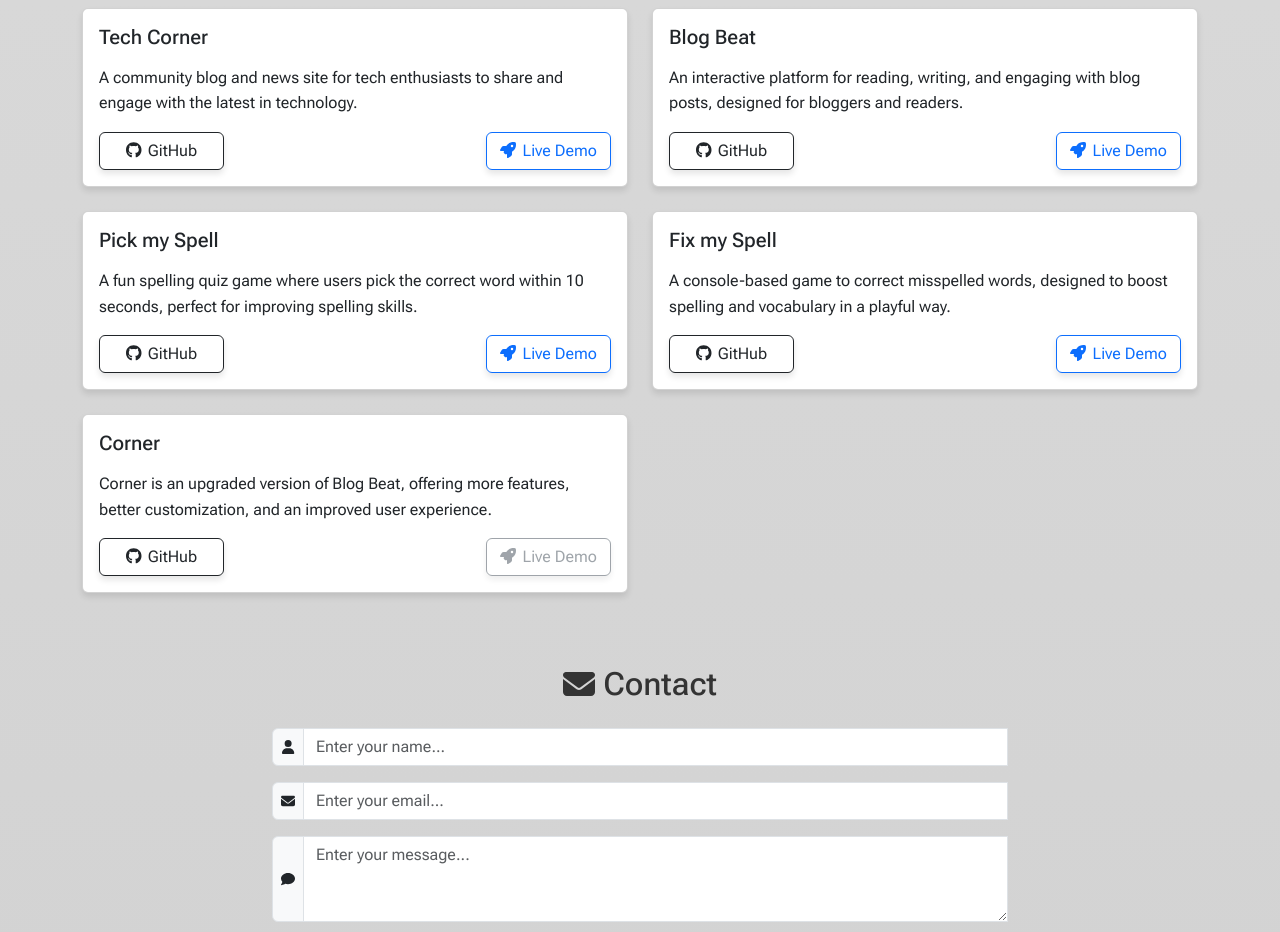
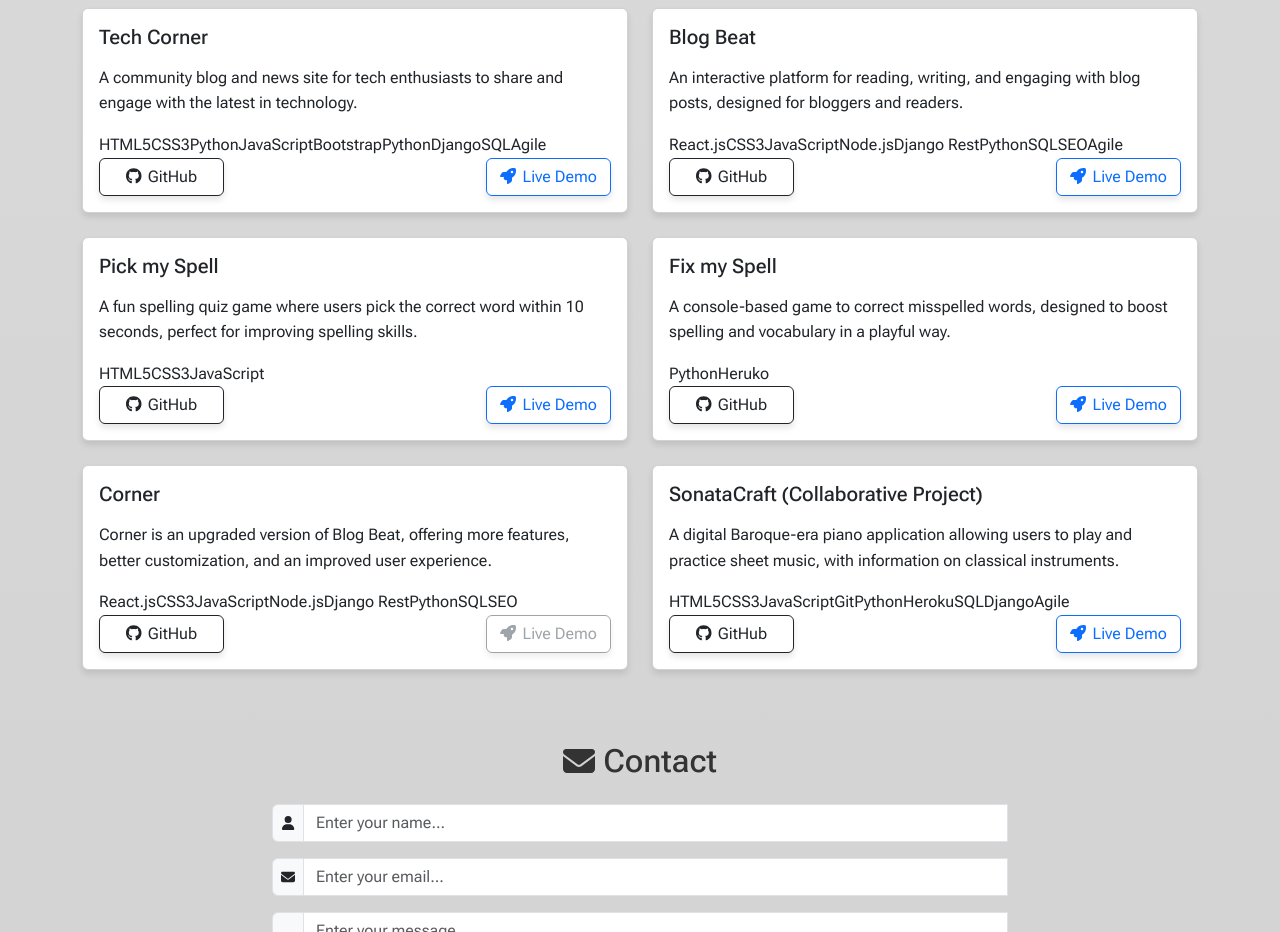
Before and after one commit to j0hanz/j0hanz-portfolio, a React (Create React App) app: page / in a window 1280 px wide. Shown: the part 3360-4292 px from the top of the page. Built offline with nearby package versions, Linux system fonts and the light colour scheme.

Commit message:
Add technologies used to project cards

```diff
--- a/src/components/Portfolio.js
+++ b/src/components/Portfolio.js
@@ -20,6 +20,17 @@ const projects = [
       'A community blog and news site for tech enthusiasts to share and engage with the latest in technology.',
     github: 'https://github.com/j0hanz/tech-corner-website',
     demo: 'https://tech-corner-web-70b84e69e118.herokuapp.com/about/',
+    technologies: [
+      'HTML5',
+      'CSS3',
+      'Python',
+      'JavaScript',
+      'Bootstrap',
+      'Python',
+      'Django',
+      'SQL',
+      'Agile',
+    ],
   },
   {
     title: 'Blog Beat',
@@ -27,6 +38,17 @@ const projects = [
       'An interactive platform for reading, writing, and engaging with blog posts, designed for bloggers and readers.',
     github: 'https://github.com/j0hanz/blog-beat-web',
     demo: 'https://blog-beat-17c62545ca2a.herokuapp.com/',
+    technologies: [
+      'React.js',
+      'CSS3',
+      'JavaScript',
+      'Node.js',
+      'Django Rest',
+      'Python',
+      'SQL',
+      'SEO',
+      'Agile',
+    ],
   },
   {
     title: 'Pick my Spell',
@@ -34,6 +56,7 @@ const projects = [
       'A fun spelling quiz game where users pick the correct word within 10 seconds, perfect for improving spelling skills.',
     github: 'https://github.com/j0hanz/PICK-my-SPELL',
     demo: 'https://j0hanz.github.io/PICK-my-SPELL/',
+    technologies: ['HTML5', 'CSS3', 'JavaScript'],
   },
   {
     title: 'Fix my Spell',
@@ -41,6 +64,7 @@ const projects = [
       'A console-based game to correct misspelled words, designed to boost spelling and vocabulary in a playful way.',
     github: 'https://github.com/j0hanz/FIX-my-SPELL',
     demo: 'https://fix-my-spell-7e3aef96045e.herokuapp.com/',
+    technologies: ['Python', 'Heruko'],
   },
   {
     title: 'Corner',
@@ -48,6 +72,34 @@ const projects = [
       'Corner is an upgraded version of Blog Beat, offering more features, better customization, and an improved user experience.',
     github: 'https://github.com/j0hanz/corner',
     demo: '', // No demo link available
+    technologies: [
+      'React.js',
+      'CSS3',
+      'JavaScript',
+      'Node.js',
+      'Django Rest',
+      'Python',
+      'SQL',
+      'SEO',
+    ],
+  },
+  {
+    title: 'SonataCraft (Collaborative Project)',
+    description:
+      'A digital Baroque-era piano application allowing users to play and practice sheet music, with information on classical instruments.',
+    github: 'https://github.com/Damitwhy/Team4-Sep2024-Hackathon/tree/main',
+    demo: 'https://team4-91bfea18c336.herokuapp.com/',
+    technologies: [
+      'HTML5',
+      'CSS3',
+      'JavaScript',
+      'Git',
+      'Python',
+      'Heroku',
+      'SQL',
+      'Django',
+      'Agile',
+    ],
   },
 ];
 
@@ -61,6 +113,13 @@ const Portfolio = () => {
           <Card.Text className={styles.description}>
             {project.description}
           </Card.Text>
+          <div className={styles.technologies}>
+            {project.technologies.map((tech, i) => (
+              <span key={i} className={styles.techBadge}>
+                {tech}
+              </span>
+            ))}
+          </div>
           <div className="d-flex justify-content-between">
             <Button
               variant="outline-dark"
@@ -113,7 +172,6 @@ const Portfolio = () => {
       </Card>
     </Col>
   );
-
   return (
     <section id="portfolio" className="py-4">
       <Container className="px-0">
```
